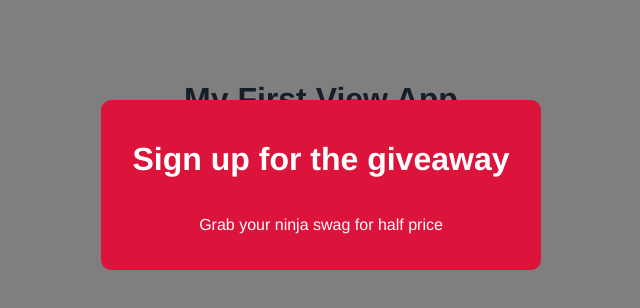
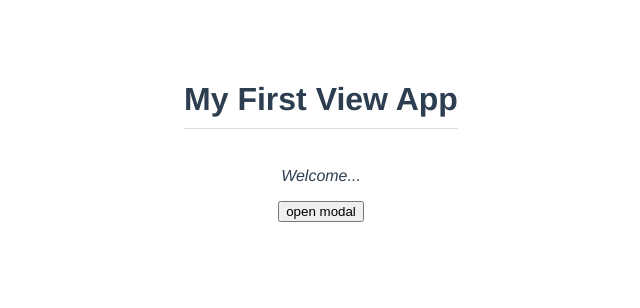
Before and after one commit to LaurenceWiles/modal-project, a Vue app: page / in a window 1280 px wide. Shown: the top 308 px of the page, without its empty margins (319-959 px from the left). Built offline with nearby package versions, Linux system fonts and the light colour scheme.

Commit message:
emmiting custom events

```diff
--- a/src/App.vue
+++ b/src/App.vue
@@ -1,6 +1,10 @@
 <template>
   <h1>{{ title }}</h1>
-  <Modal :header="header" :text="text" theme="sale" />
+  <p>Welcome...</p>
+  <div v-if="showModal">
+    <Modal :header="header" :text="text" theme="sale" @close="toggleModal" />
+  </div>
+  <button @click="toggleModal">open modal</button>
 </template>
 
 <script>
@@ -14,13 +18,12 @@
       title: "My First View App",
       header: "Sign up for the giveaway",
       text: "Grab your ninja swag for half price",
+      showModal: false,
     };
   },
   methods: {
-    handleClick() {
-      console.log(this.$refs.name);
-      this.$refs.name.classList.add("active");
-      this.$refs.name.focus();
+    toggleModal() {
+      this.showModal = !this.showModal;
     },
   },
 };
--- a/src/components/Modal.vue
+++ b/src/components/Modal.vue
@@ -1,5 +1,5 @@
 <template>
-  <div class="backdrop">
+  <div class="backdrop" @click="closeModal">
     <div class="modal" :class="{ sale: theme === 'sale' }">
       <h1>{{ header }}</h1>
       <p>{{ text }}</p>
@@ -10,6 +10,11 @@
 <script>
 export default {
   props: ["header", "text", "theme"],
+  methods: {
+    closeModal() {
+      this.$emit("close");
+    },
+  },
 };
 </script>
 
```
